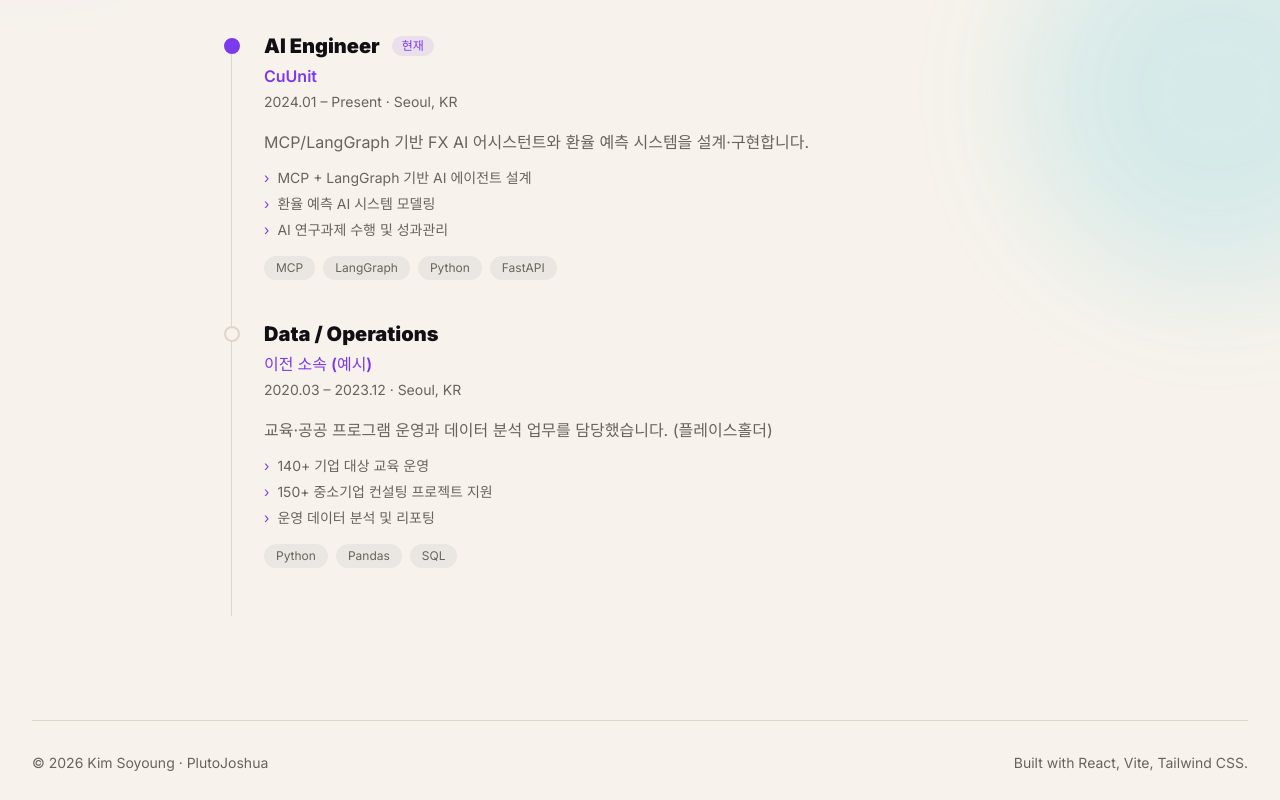
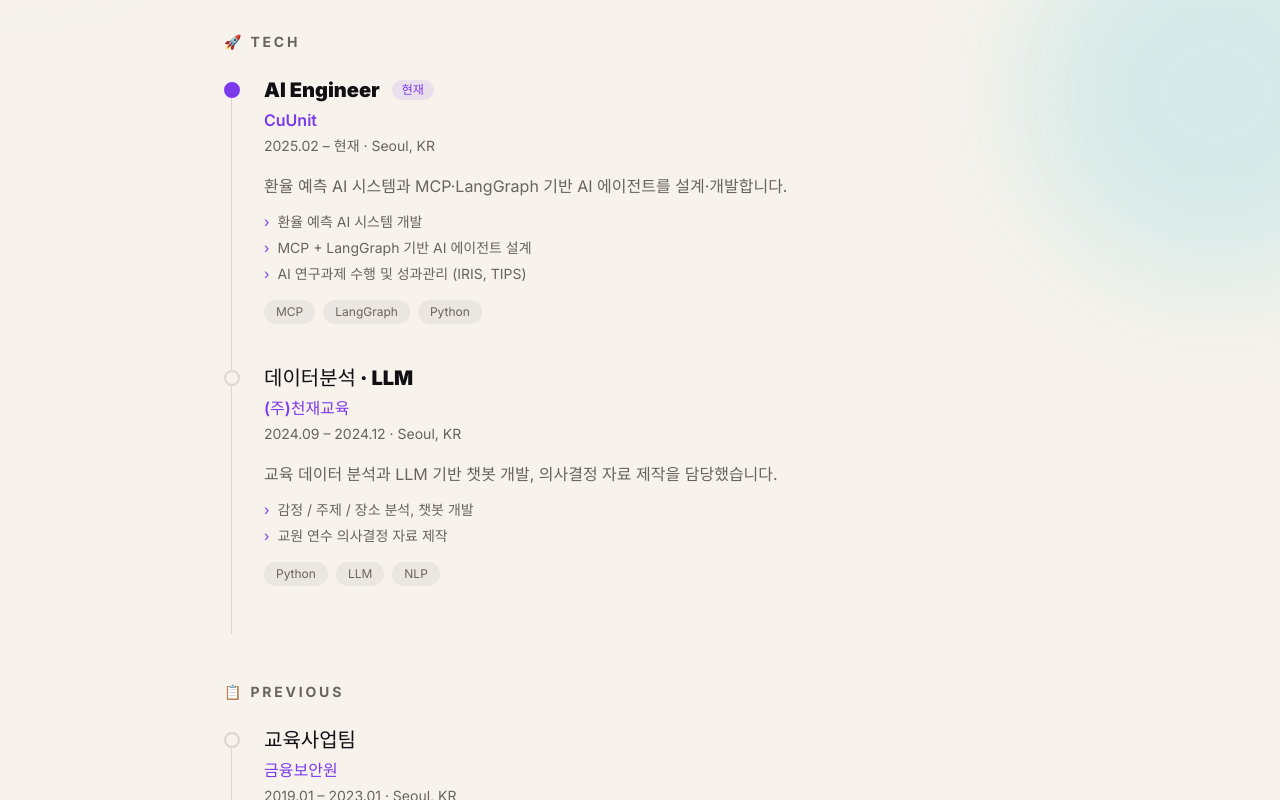
Before and after one commit to PlutoJoshua/PlutoJoshua.github.io, a React (Vite) app: page /career in a window 1280 px wide. Shown: the part 300-1100 px from the top of the page. Built offline with nearby package versions, Linux system fonts and the light colour scheme; a web font is replaced by a local one.

Commit message:
Fill in real career data and add LinkedIn link
- Career: Tech (CuUnit, 천재교육) / Previous (금융보안원, 자동차부품산업진흥재단)
- Grouped timeline rendering with Tech/Previous sections
- Add LinkedIn to hero links with inline LinkedInMark SVG (lucide lacks brand icon)

```diff
--- /dev/null
+++ b/src/components/LinkedInMark.jsx
@@ -0,0 +1,7 @@
+export default function LinkedInMark(props) {
+  return (
+    <svg viewBox="0 0 24 24" fill="currentColor" aria-hidden="true" {...props}>
+      <path d="M20.45 20.45h-3.56v-5.57c0-1.33-.02-3.04-1.85-3.04-1.85 0-2.14 1.45-2.14 2.94v5.67H9.34V9h3.42v1.56h.05c.48-.9 1.64-1.85 3.37-1.85 3.6 0 4.27 2.37 4.27 5.46v6.28ZM5.34 7.43a2.07 2.07 0 1 1 0-4.14 2.07 2.07 0 0 1 0 4.14ZM7.12 20.45H3.55V9h3.57v11.45ZM22.22 0H1.77C.8 0 0 .78 0 1.74v20.52C0 23.22.8 24 1.77 24h20.45c.98 0 1.78-.78 1.78-1.74V1.74C24 .78 23.2 0 22.22 0Z" />
+    </svg>
+  );
+}
--- a/src/data/career.js
+++ b/src/data/career.js
@@ -1,34 +1,75 @@
-// 경력 타임라인. 최신순으로 정렬해 렌더. current:true 는 accent 강조.
-// TODO: 실제 경력으로 교체 — 아래는 구조 확인용 플레이스홀더.
+// 경력 타임라인. group 으로 Tech / Previous 분류, 각 그룹 내 최신순 렌더.
+// current:true 는 accent 강조.
 export const career = [
+  // ───────── Tech ─────────
   {
-    id: 'cuunit-ai-engineer',
+    id: 'cuunit',
+    group: 'tech',
     company: 'CuUnit',
     role: 'AI Engineer',
-    period: { start: '2024.01', end: 'Present' },
+    period: { start: '2025.02', end: '현재' },
     location: 'Seoul, KR',
-    summary: 'MCP/LangGraph 기반 FX AI 어시스턴트와 환율 예측 시스템을 설계·구현합니다.',
+    summary: '환율 예측 AI 시스템과 MCP·LangGraph 기반 AI 에이전트를 설계·개발합니다.',
     highlights: [
+      '환율 예측 AI 시스템 개발',
       'MCP + LangGraph 기반 AI 에이전트 설계',
-      '환율 예측 AI 시스템 모델링',
-      'AI 연구과제 수행 및 성과관리',
+      'AI 연구과제 수행 및 성과관리 (IRIS, TIPS)',
     ],
-    stack: ['MCP', 'LangGraph', 'Python', 'FastAPI'],
+    stack: ['MCP', 'LangGraph', 'Python'],
     current: true,
   },
   {
-    id: 'placeholder-prev-role',
-    company: '이전 소속 (예시)',
-    role: 'Data / Operations',
-    period: { start: '2020.03', end: '2023.12' },
+    id: 'chunjae',
+    group: 'tech',
+    company: '(주)천재교육',
+    role: '데이터분석 · LLM',
+    period: { start: '2024.09', end: '2024.12' },
     location: 'Seoul, KR',
-    summary: '교육·공공 프로그램 운영과 데이터 분석 업무를 담당했습니다. (플레이스홀더)',
+    summary: '교육 데이터 분석과 LLM 기반 챗봇 개발, 의사결정 자료 제작을 담당했습니다.',
     highlights: [
-      '140+ 기업 대상 교육 운영',
-      '150+ 중소기업 컨설팅 프로젝트 지원',
-      '운영 데이터 분석 및 리포팅',
+      '감정 / 주제 / 장소 분석, 챗봇 개발',
+      '교원 연수 의사결정 자료 제작',
     ],
-    stack: ['Python', 'Pandas', 'SQL'],
+    stack: ['Python', 'LLM', 'NLP'],
+    current: false,
+  },
+
+  // ───────── Previous ─────────
+  {
+    id: 'fsi',
+    group: 'previous',
+    company: '금융보안원',
+    role: '교육사업팀',
+    period: { start: '2019.01', end: '2023.01' },
+    location: 'Seoul, KR',
+    summary: '온라인 교육과 LMS 운영, 대규모 과정 운영과 민원 응대를 담당했습니다. (4년)',
+    highlights: [
+      '온라인 교육 운영 · LMS 운영',
+      '연 140개사 · 40개 과정 운영',
+      '3,000건 민원 응대',
+    ],
+    stack: [],
+    current: false,
+  },
+  {
+    id: 'katech-foundation',
+    group: 'previous',
+    company: '자동차부품산업진흥재단',
+    role: '기술지도실',
+    period: { start: '2014.10', end: '2018.08' },
+    location: 'Korea',
+    summary: '정부사업 행정과 스마트공장사업을 운영하며 중소기업 설비·컨설팅을 지원했습니다. (4년)',
+    highlights: [
+      '정부사업 행정 · 스마트공장사업 운영',
+      '연 150개 중소기업 설비 / 컨설팅 지원',
+    ],
+    stack: [],
     current: false,
   },
 ];
+
+// 섹션 메타. Career 페이지에서 group 별로 묶어 렌더.
+export const careerGroups = [
+  { key: 'tech', label: '🚀 Tech' },
+  { key: 'previous', label: '📋 Previous' },
+];
--- a/src/data/profile.js
+++ b/src/data/profile.js
@@ -47,6 +47,7 @@ export const buildingNext = {
 // 헤더/hero의 외부 링크. icon은 문자열 key (렌더 컴포넌트에서 매핑).
 export const links = [
   { label: 'GitHub', href: 'https://github.com/PlutoJoshua', icon: 'github' },
+  { label: 'LinkedIn', href: 'https://www.linkedin.com/in/soyoung-kim-184960303', icon: 'Linkedin' },
   { label: 'Blog', href: 'https://from0lab.com', icon: 'Globe2' },
   { label: 'Contact', href: 'mailto:hello@example.com', icon: 'Mail', muted: true },
 ];
--- a/src/pages/About.jsx
+++ b/src/pages/About.jsx
@@ -6,9 +6,10 @@ import SectionLabel from '../components/SectionLabel';
 import Pill from '../components/Pill';
 import SkillCard from '../components/SkillCard';
 import GitHubMark from '../components/GitHubMark';
+import LinkedInMark from '../components/LinkedInMark';
 import profilePhoto from '../assets/profile.jpg';
 
-const LINK_ICONS = { github: GitHubMark, Globe2, Mail };
+const LINK_ICONS = { github: GitHubMark, Linkedin: LinkedInMark, Globe2, Mail };
 
 export default function About() {
   return (
--- a/src/pages/Career.jsx
+++ b/src/pages/Career.jsx
@@ -1,8 +1,8 @@
-import { career } from '../data/career';
+import { career, careerGroups } from '../data/career';
 import PageHeader from '../components/PageHeader';
 import TimelineItem from '../components/TimelineItem';
 
-// 최신순 정렬 (Present > 날짜 내림차순).
+// 그룹 내 최신순 정렬 (current > 시작일 내림차순).
 function sortByRecent(a, b) {
   if (a.current && !b.current) return -1;
   if (!a.current && b.current) return 1;
@@ -10,7 +10,6 @@ function sortByRecent(a, b) {
 }
 
 export default function Career() {
-  const items = [...career].sort(sortByRecent);
   return (
     <section className="relative mx-auto max-w-4xl px-6 py-12 lg:px-8 lg:py-16">
       <PageHeader
@@ -18,11 +17,25 @@ export default function Career() {
         title="경력"
         subtitle="AI 엔지니어링과 운영·데이터 경험을 연결해 동작하는 제품으로 증명해 왔습니다."
       />
-      <ol className="mt-4">
-        {items.map((item) => (
-          <TimelineItem key={item.id} item={item} />
-        ))}
-      </ol>
+
+      <div className="space-y-14">
+        {careerGroups.map((group) => {
+          const items = career.filter((c) => c.group === group.key).sort(sortByRecent);
+          if (!items.length) return null;
+          return (
+            <div key={group.key}>
+              <h2 className="mb-6 text-sm font-bold uppercase tracking-[0.2em] text-muted dark:text-muted-d">
+                {group.label}
+              </h2>
+              <ol>
+                {items.map((item) => (
+                  <TimelineItem key={item.id} item={item} />
+                ))}
+              </ol>
+            </div>
+          );
+        })}
+      </div>
     </section>
   );
 }
```
Also changed, not shown: 4 other files (tests, documents, lock files or other folders).
